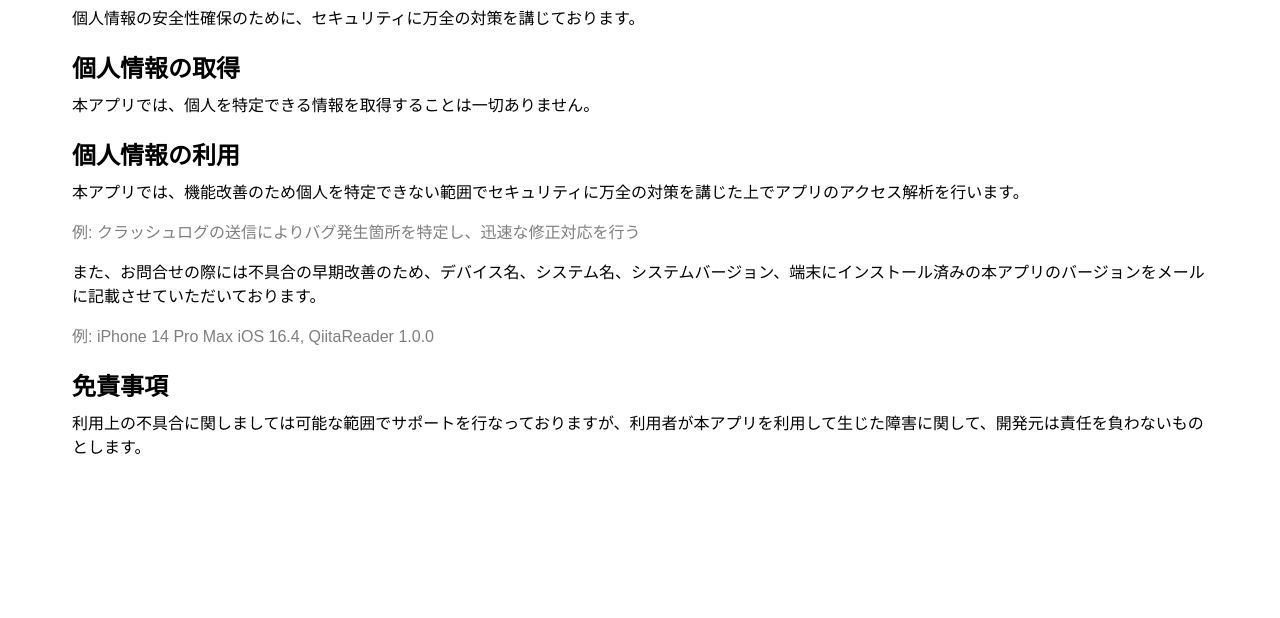
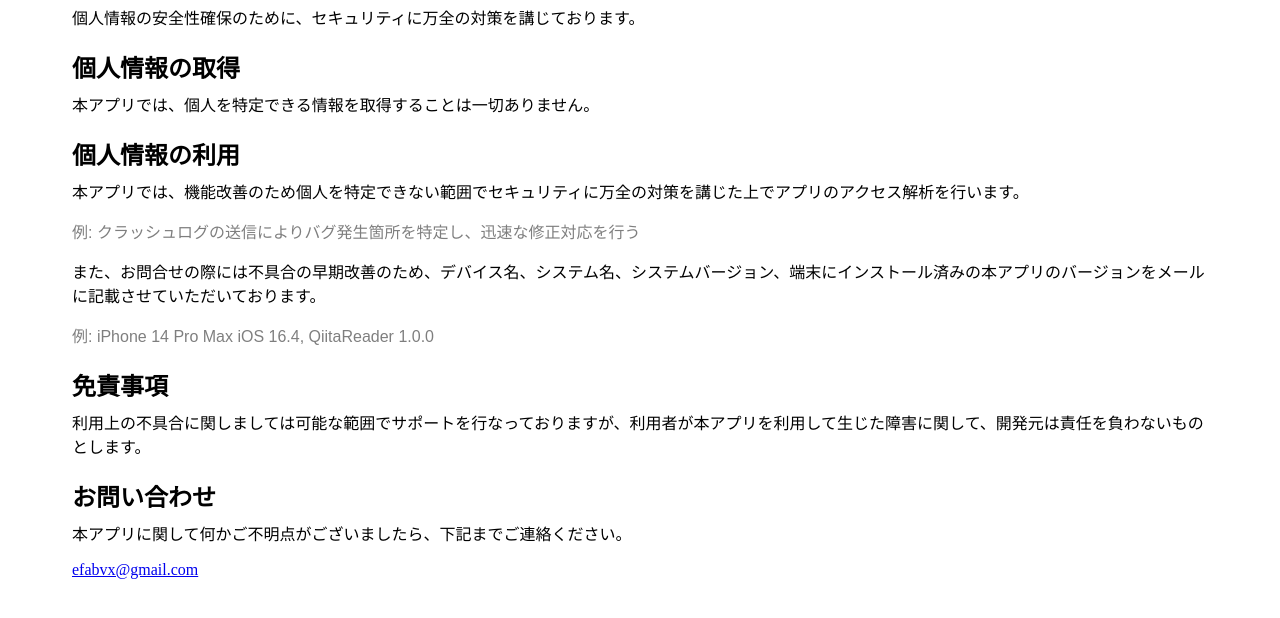
Before and after one commit to hhh67/qiita-reader-privacy-policy, a plain HTML site: page index.html in a window 1280 px wide. Shown: the part 118-736 px from the top of the page. Drawn offline with Linux system fonts and the light colour scheme; a web font is replaced by a local one.

Commit message:
問い合わせ先を追加

```diff
--- a/index.css
+++ b/index.css
@@ -1,7 +1,15 @@
 @media (prefers-color-scheme: dark) {
+    /*
+        ダークモード
+    */
+
     body {
         background-color: #000;
         color: #fff;
+    }
+
+    .mailto {
+        color: #00f2ff
     }
 }
 
--- a/index.html
+++ b/index.html
@@ -56,6 +56,15 @@
             利用上の不具合に関しましては可能な範囲でサポートを行なっておりますが、利用者が本アプリを利用して生じた障害に関して、開発元は責任を負わないものとします。
         </p>
     </div>
+    <div>
+        <h2>
+            お問い合わせ
+        </h2>
+        <p>
+            本アプリに関して何かご不明点がございましたら、下記までご連絡ください。
+        </p>
+        <a class="mailto" href="mailto://efabvx@gmail.com">efabvx@gmail.com</a>
+    </div>
 </body>
 
 </html>
```
